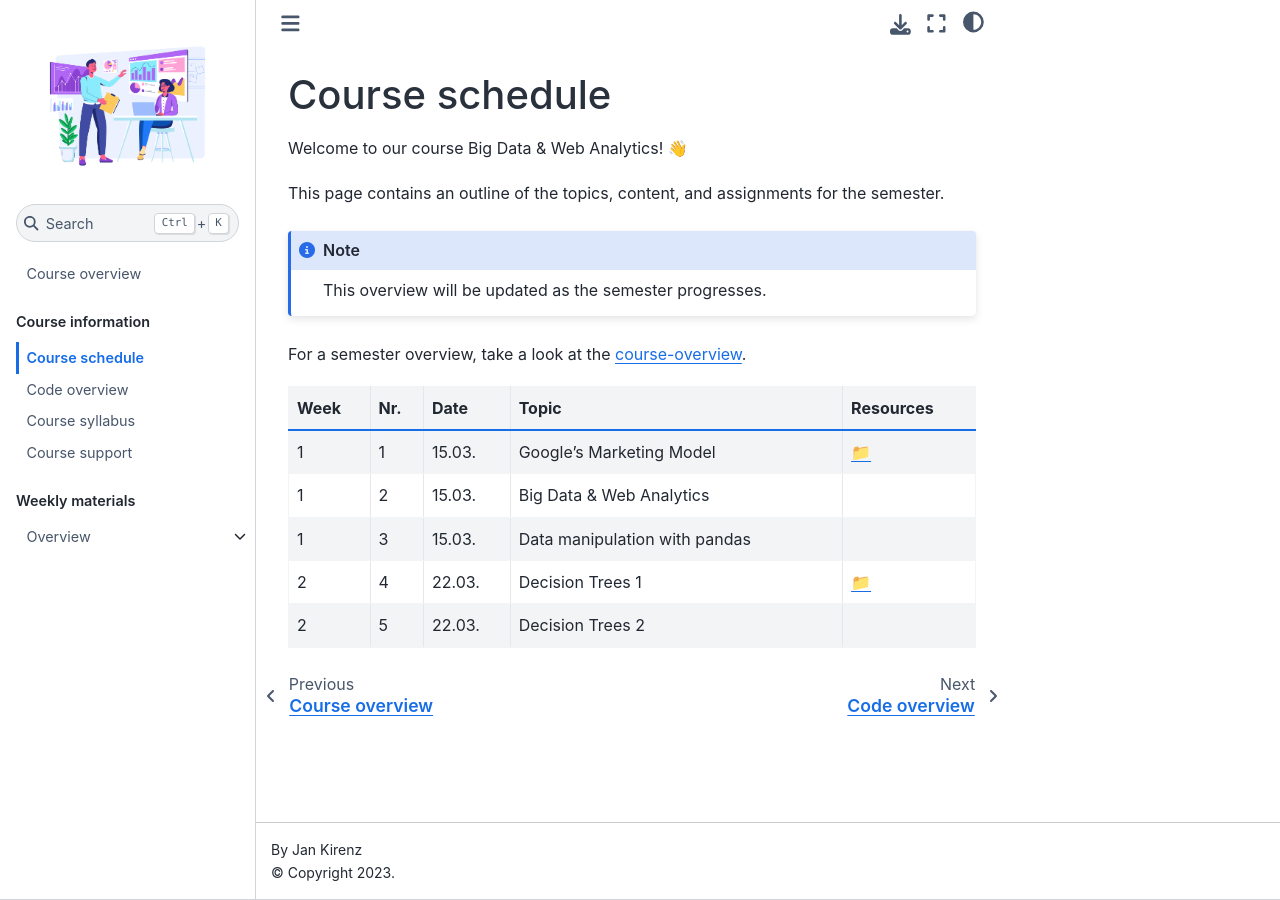
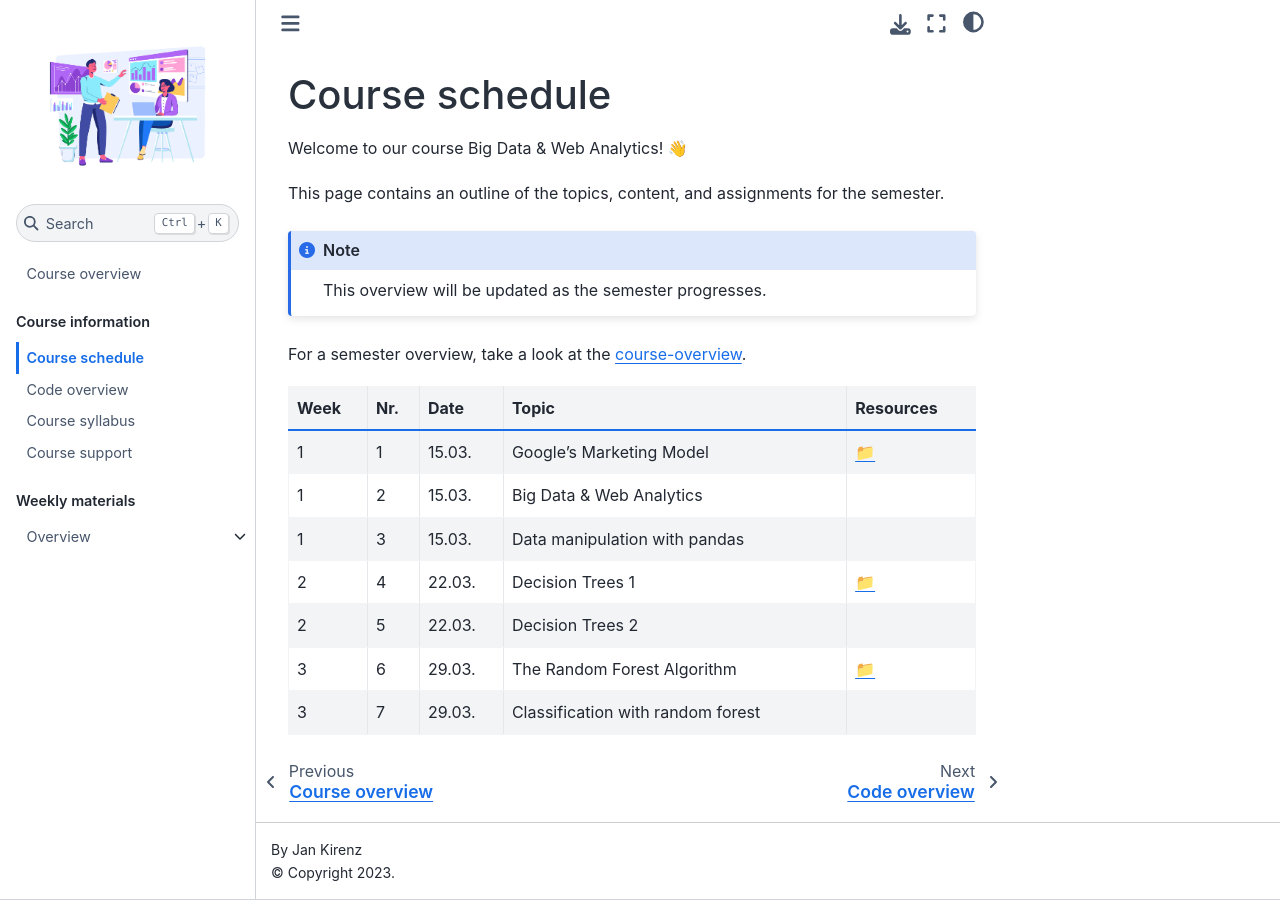
Before and after one commit to kirenz/om2, a Jupyter Book: the page built from docs/course-schedule.md, in a window 1280 px wide. Built offline with Jupyter Book 1.0.4 settings and Sphinx 7.4.7 and the Sphinx Book theme 1.1.4, drawn with Linux system fonts in a browser that asks for light colours; comment, search, counter and statistics services are not loaded.

Commit message:
Update course-schedule.md

```diff
--- a/docs/course-schedule.md
+++ b/docs/course-schedule.md
@@ -10,6 +10,7 @@ This overview will be updated as the semester progresses.
 
 For a semester overview, take a look at the [course-overview](../docs/course-overview.md).
 
+
 |	Week	|	Nr.	|	Date	|	Topic	|	Resources	|
 |	---	|	---	|	---	|	---	|	---	|
 |	1	|	1	|	15.03.	|	Google's Marketing Model	|	[📁](../weeks/week1.md)	|
@@ -17,3 +18,5 @@ For a semester overview, take a look at the [course-overview](../docs/course-ove
 |	1	|	3	|	15.03.	|	Data manipulation with pandas	|		|
 |	2	|	4	|	22.03.	|	Decision Trees 1	|	[📁](../weeks/week2.md)	|
 |	2	|	5	|	22.03.	|	Decision Trees 2	|		|
+|	3	|	6	|	29.03.	|	The Random Forest Algorithm	|	[📁](../weeks/week3.md)	|
+|	3	|	7	|	29.03.	|	Classification with random forest 	|		|
```
